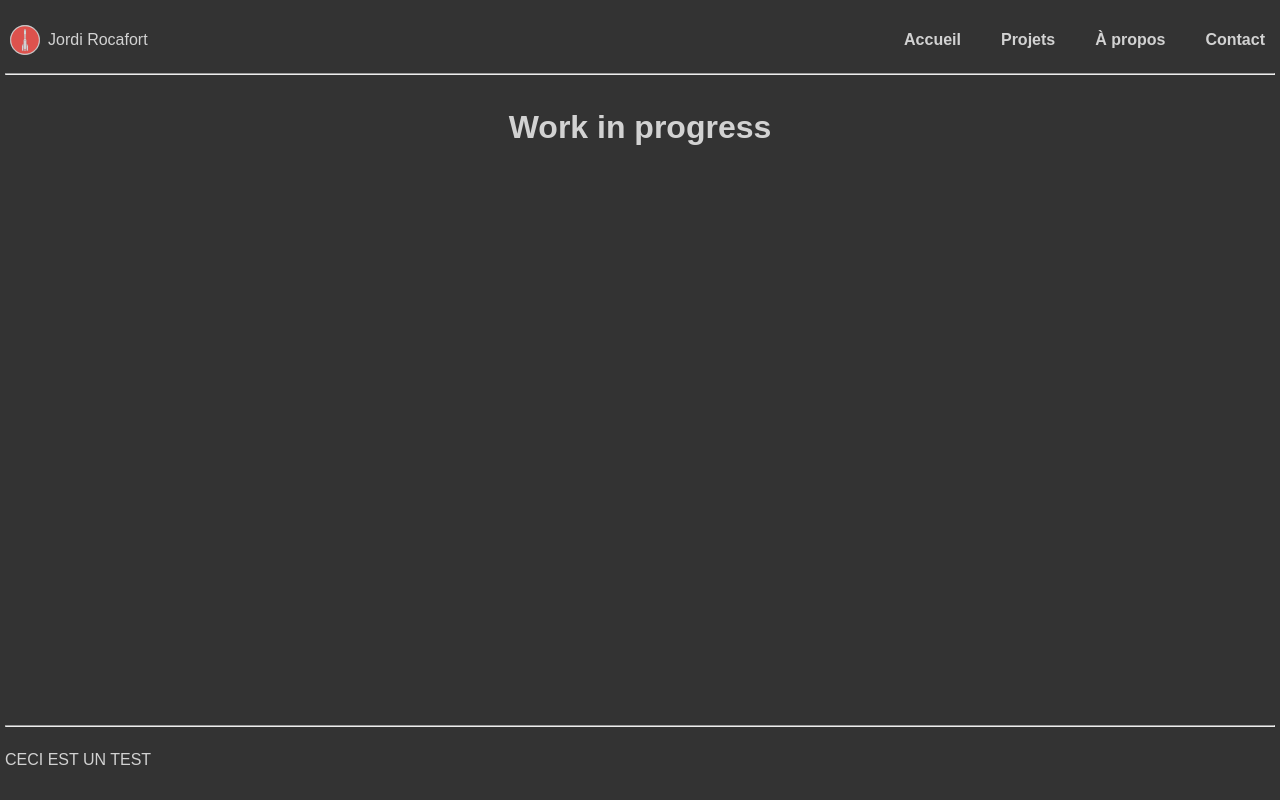
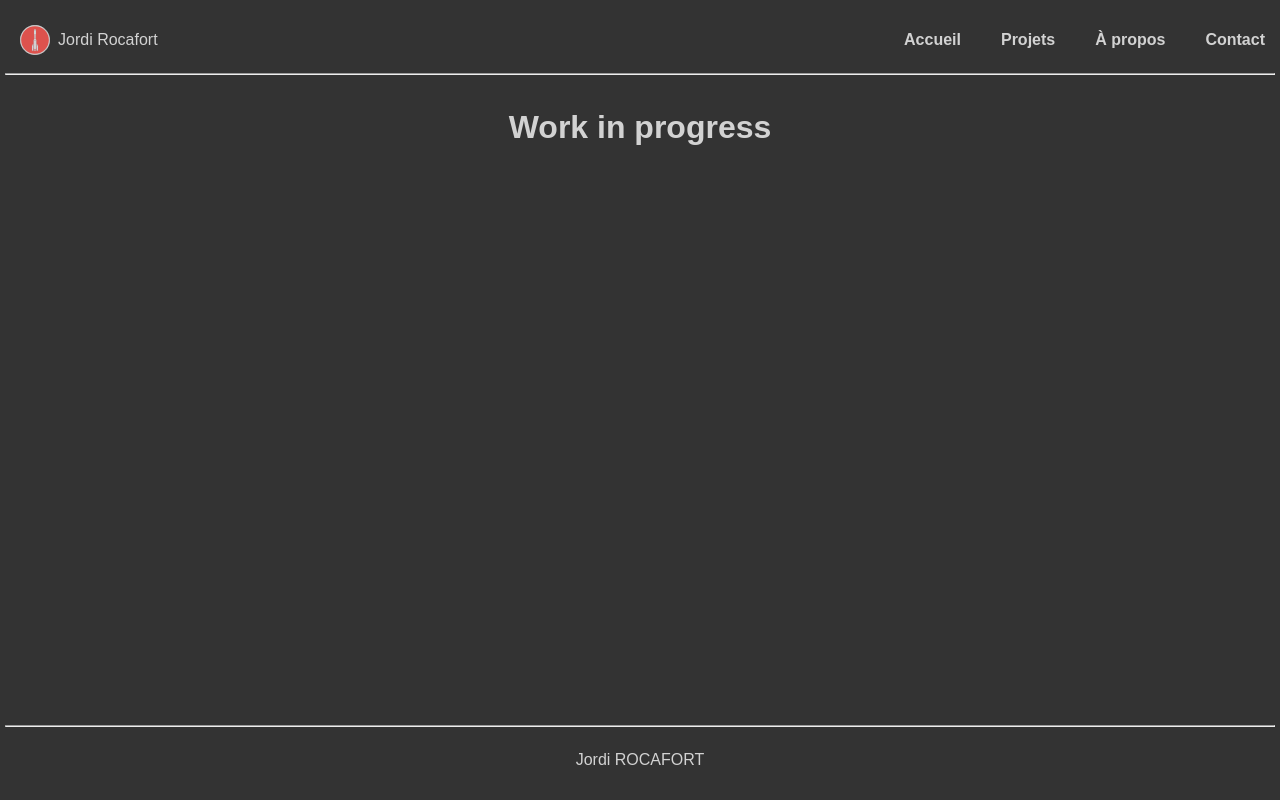
Before and after one commit to Jordi-R66/Portfolio, a PHP site: page /index.php in a window 1280 px wide. Run offline with PHP 8.4, Linux system fonts and the light colour scheme.

Commit message:
Réorganisation des sections d'en-tête et de pied de page avec ajout de l'encart pour une meilleure présentation, et ajustement des styles CSS associés.

```diff
--- a/site/backend/html/footer.html
+++ b/site/backend/html/footer.html
@@ -2,6 +2,8 @@
 	<hr>
 
 	<footer>
-		<p>CECI EST UN TEST</p>
+		<div id="encart_div">
+			<p>Jordi ROCAFORT</p>
+		</div>
 	</footer>
 </div>
--- a/site/backend/html/header.html
+++ b/site/backend/html/header.html
@@ -1,6 +1,6 @@
 <div id="header_div">
 	<header>
-		<div id="profil_div">
+		<div id="encart_div">
 			<img src="img/favicon.svg">
 			<p>Jordi Rocafort</p>
 		</div>
--- a/site/css/common.css
+++ b/site/css/common.css
@@ -52,24 +52,25 @@ main div {
 
 #header_div, #footer_div {
 	text-align: center;
-
 	padding: 5px;
 }
 
-#profil_div {
-	margin-left: 5px;
+#encart_div {
+	margin-left: 15px;
+	margin-right: 15px;
 	display: flex;
 	align-items: center;
 	gap: 8px;
 }
 
-#profil_div img {
+footer {
+	display: flex;
+	justify-content: center;
+	align-items: center;
+}
+
+#encart_div img {
 	width: 30px;
 	height: auto;
 	display: block;
 }
-
-#footer_div {
-	text-align: center;
-	margin-bottom: 10;
-}
```
